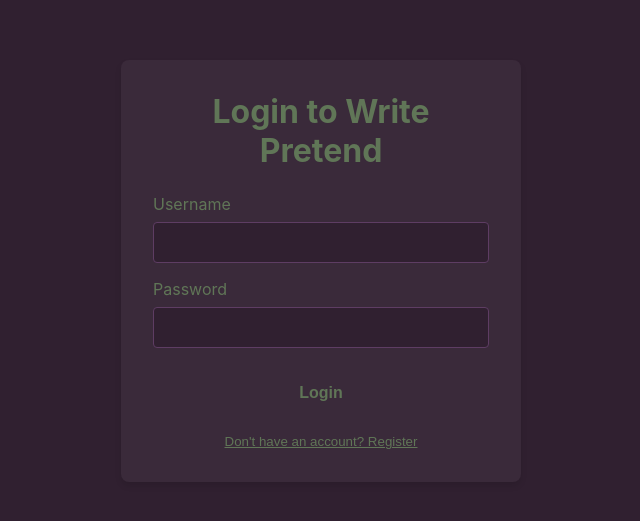
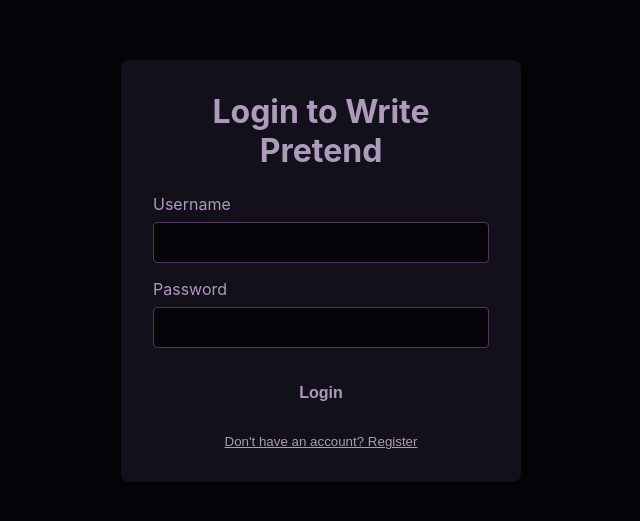
Before and after one commit to mxchestnut/murder, a React (Vite) app in the folder frontend/: page /login in a window 1280 px wide. Shown: the part 129-650 px from the top of the page, without its empty margins (319-959 px from the left). Built offline with nearby package versions, Linux system fonts and the light colour scheme; no server answers.

Commit message:
Update color scheme for better contrast - lavender/dark theme

```diff
--- a/frontend/src/index.css
+++ b/frontend/src/index.css
@@ -5,44 +5,49 @@
 }
 
 :root {
-  /* Light theme (default) - Greyscale with customizable accent */
-  --bg-primary: #f5f5f5;
-  --bg-secondary: #ffffff;
-  --bg-tertiary: #e8e8e8;
-  --text-primary: #1a1a1a;
-  --text-secondary: #666666;
-  --text-tertiary: #999999;
-  --border-color: #d0d0d0;
-  --hover-bg: #ececec;
+  /* Light theme - Lavender & Dark */
+  --bg-primary: #AE9ABB;
+  --bg-secondary: #c4b0ce;
+  --bg-tertiary: #9a86a7;
+  --text-primary: #060409;
+  --text-secondary: #1a0f1f;
+  --text-tertiary: #2e2333;
+  --border-color: #51375B;
+  --hover-bg: #baa6c7;
 
-  /* Default accent color (can be customized by user) */
-  --accent-color: #6366f1; /* Indigo */
-  --accent-hover: #4f46e5;
-  --accent-light: rgba(99, 102, 241, 0.1);
-  --accent-text: #ffffff;
+  /* Accent colors */
+  --accent-color: #768340;
+  --accent-hover: #606830;
+  --accent-light: rgba(118, 131, 64, 0.15);
+  --accent-text: #060409;
+
+  /* Secondary accent */
+  --accent-secondary: #51375B;
+  --accent-secondary-hover: #3f2b48;
+  --accent-secondary-light: rgba(81, 55, 91, 0.15);
 }
 
 :root[data-theme="dark"] {
-  /* Dark theme - Custom Cyar'ika color scheme */
-  --bg-primary: #302030;
-  --bg-secondary: #3a2a3a;
-  --bg-tertiary: #443444;
-  --text-primary: #607657;
-  --text-secondary: #4f6048;
-  --text-tertiary: #3e4a39;
-  --border-color: #5E3D63;
-  --hover-bg: #3e2e3e;
+  /* Dark theme - Dark & Lavender */
+  --bg-primary: #060409;
+  --bg-secondary: #12101a;
+  --bg-tertiary: #1e1b28;
+  --text-primary: #AE9ABB;
+  --text-secondary: #9a86a7;
+  --text-tertiary: #86728f;
+  --border-color: #51375B;
+  --hover-bg: #1a1623;
 
   /* Accent colors */
-  --accent-color: #5E3D63;
-  --accent-hover: #6e4d73;
-  --accent-light: rgba(94, 61, 99, 0.15);
-  --accent-text: #607657;
+  --accent-color: #768340;
+  --accent-hover: #8a9b4a;
+  --accent-light: rgba(118, 131, 64, 0.2);
+  --accent-text: #AE9ABB;
 
   /* Secondary accent */
-  --accent-secondary: #8B5E3C;
-  --accent-secondary-hover: #9b6e4c;
-  --accent-secondary-light: rgba(139, 94, 60, 0.15);
+  --accent-secondary: #51375B;
+  --accent-secondary-hover: #634575;
+  --accent-secondary-light: rgba(81, 55, 91, 0.2);
 }
 
 body {
```
